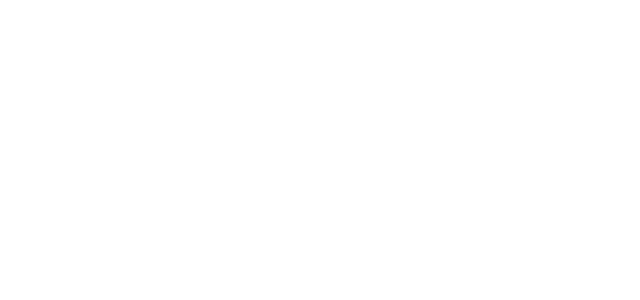
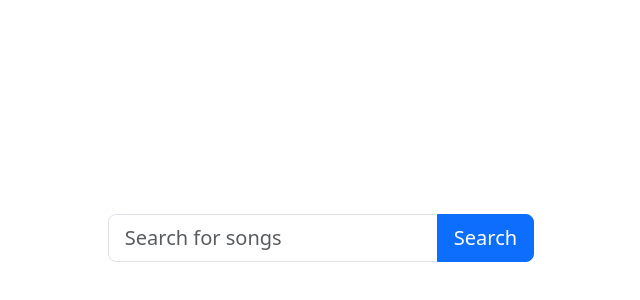
Before and after one commit to GU1LL0T1N3/newSpotifyProject, a React (Vite) app in the folder jammming/: page / in a window 1280 px wide. Shown: the part 154-454 px from the top of the page, without its empty margins (319-959 px from the left). Built offline with nearby package versions, Linux system fonts and the light colour scheme.

Commit message:
Impliment Container, InputGroup, and FormControl into App.jsx

```diff
--- a/jammming/src/App.jsx
+++ b/jammming/src/App.jsx
@@ -1,12 +1,33 @@
-import { useState } from 'react';
+import React, { useState, useEffect } from 'react';
 import 'bootstrap/dist/css/bootstrap.min.css';
 import './App.css';
 import { Container, InputGroup, FormControl, Button, Row, Card} from 'react-bootstrap';
 
 function App() {
-
+  const [searchInput, setSearchInput] = useState("");
   return (
     <>
+      <Container>
+        <InputGroup className='mb-3' size='lg'>
+          <FormControl
+          placeholder='Search for songs'
+          type='input'
+          onKeyDown={event =>  {
+            if(event.key == "Enter")  {
+              console.log("input confirmed")
+            }
+          }}
+          onChange={event =>  {
+            setSearchInput(event.target.value)
+          }}
+          />
+          <Button onClick={ ()  => {
+            console.log('Button pressed')
+          }}>
+            Search
+          </Button>
+        </InputGroup>
+      </Container>
 
     </>
   )
```
